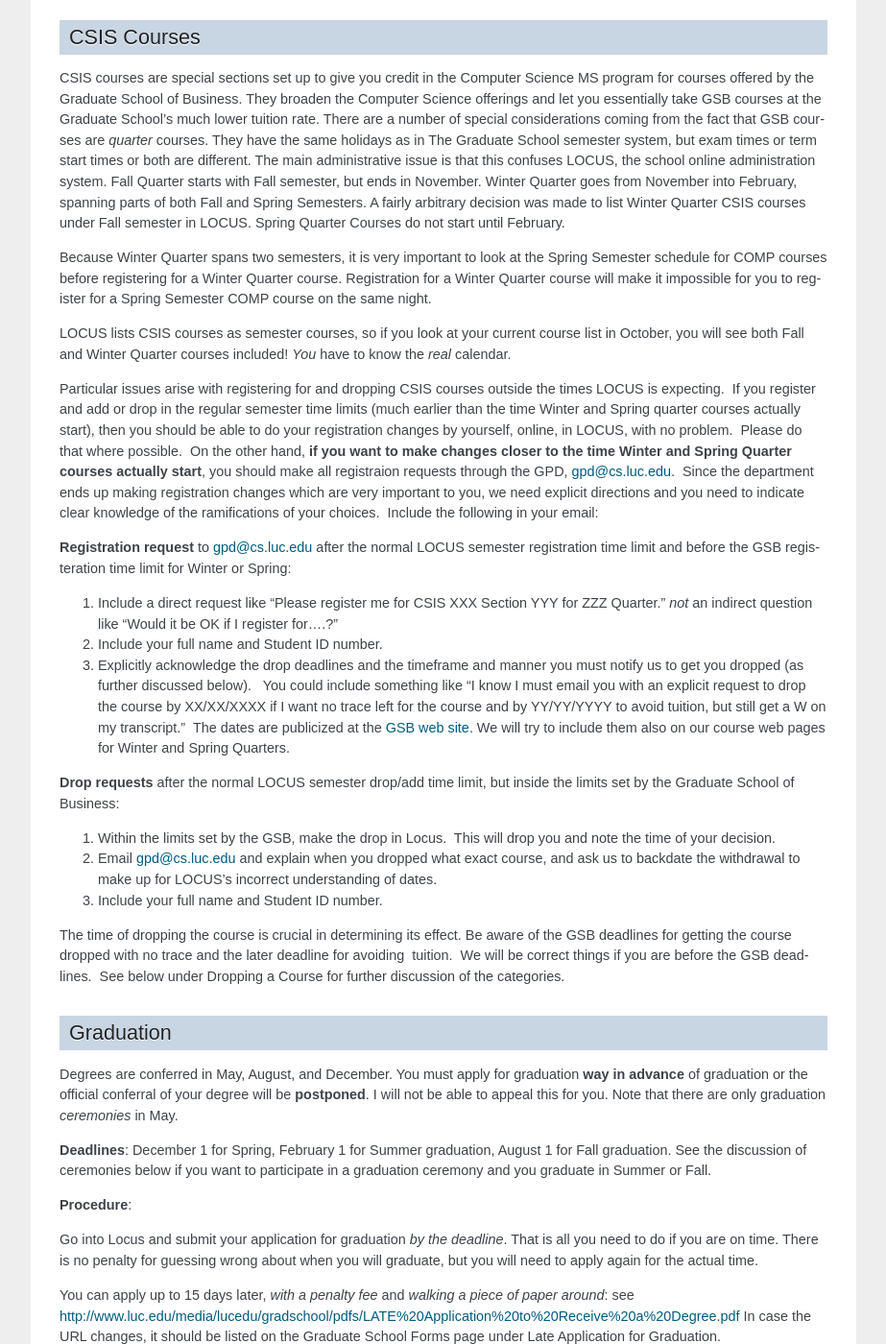
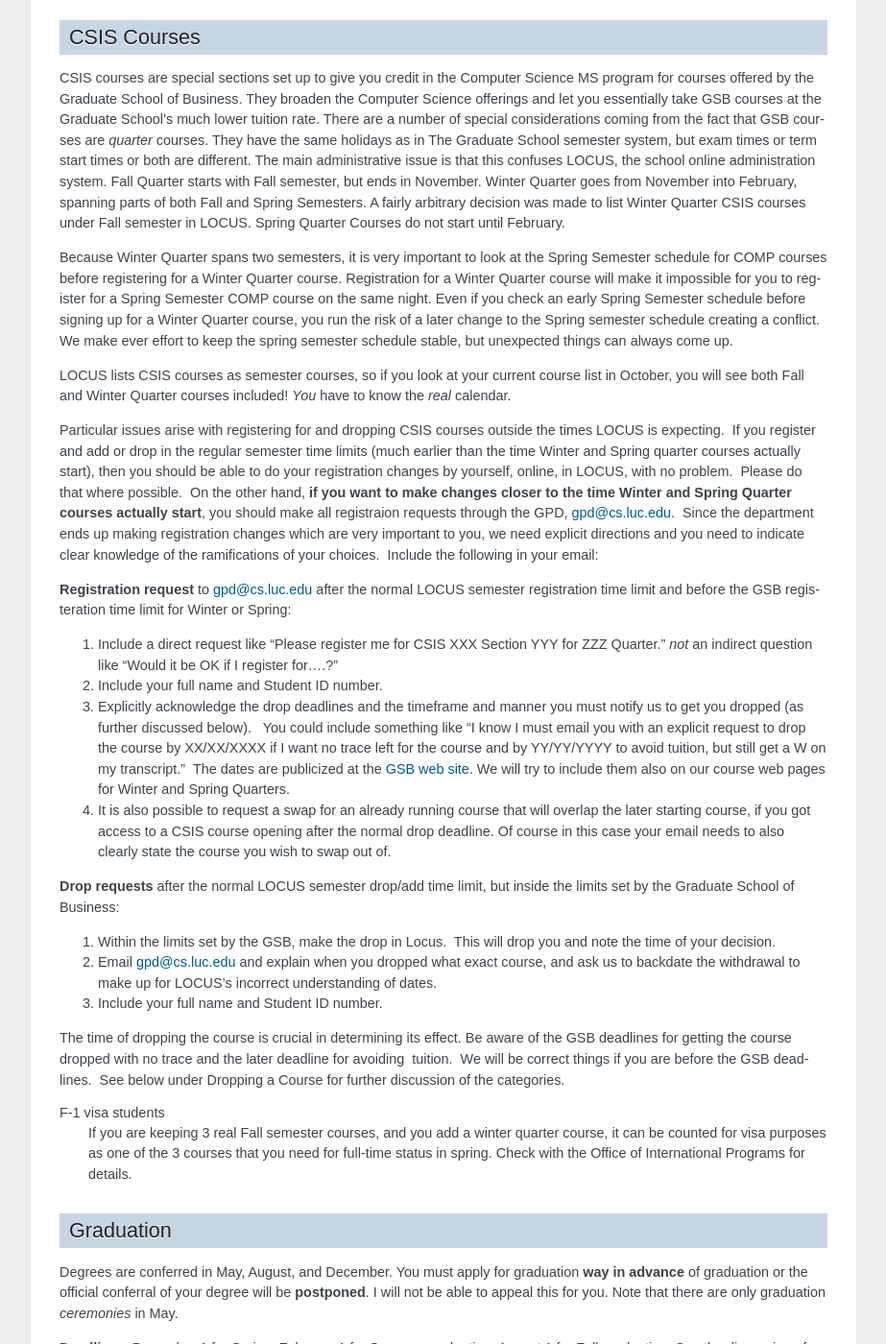
Before and after one commit to LoyolaChicagoCS/gradhandbook, a Sphinx documentation site: the page built from source/regulations.rst, in a window 1280 px wide and 1400 px high, scrolled down 2782 px. Shown: the whole window at 96% size, without its empty margins (198-1121 px from the left). Built offline with Sphinx 7.4.7, drawn with Linux system fonts in a browser that asks for light colours.

```diff
--- a/source/regulations.rst
+++ b/source/regulations.rst
@@ -255,7 +255,11 @@ Because Winter Quarter spans two semesters, it is very important to look
 at the Spring Semester schedule for COMP courses before registering for
 a Winter Quarter course.  Registration for a Winter Quarter course will
 make it impossible for you to register for a Spring Semester COMP course
-on the same night.
+on the same night.  Even if you check an early Spring Semester schedule
+before signing up for a Winter Quarter course, you run the risk of
+a later change to the Spring semester schedule creating a conflict.
+We make ever effort to keep the spring semester schedule stable, but
+unexpected things can always come up.
 
 LOCUS lists CSIS courses as semester courses, so if you look at your
 current course list in October, you will see both Fall and Winter
@@ -291,6 +295,11 @@ limit for Winter or Spring:
    `GSB web site <http://www.luc.edu/quinlan/mba/mba-chicago/index.shtml>`_.
    We will try to include them also on our course web pages for Winter
    and Spring Quarters.
+#. It is also possible to request a swap for an already running course
+   that will overlap the later starting course, if you got access to a
+   CSIS course opening after the normal drop deadline.
+   Of course in this case your email needs to
+   also clearly state the course you wish to swap out of.
 
 **Drop requests** after the normal LOCUS semester drop/add time limit,
 but inside the limits set by the Graduate School of Business:
@@ -307,6 +316,13 @@ Be aware of the GSB deadlines for getting the course dropped with no
 trace and the later deadline for avoiding  tuition.  We will be correct
 things if you are before the GSB deadlines.  See below under Dropping a
 Course for further discussion of the categories.
+
+F-1 visa students
+    If you are keeping 3 real Fall semester courses,
+    and you add a winter quarter course,
+    it can be counted for visa purposes as one of the 3 courses that you need
+    for full-time status in spring.
+    Check with the Office of International Programs for details.
 
 .. index:: graduation
 
```
Also changed, not shown: source/assistantships.rst (+15 -0 lines).
